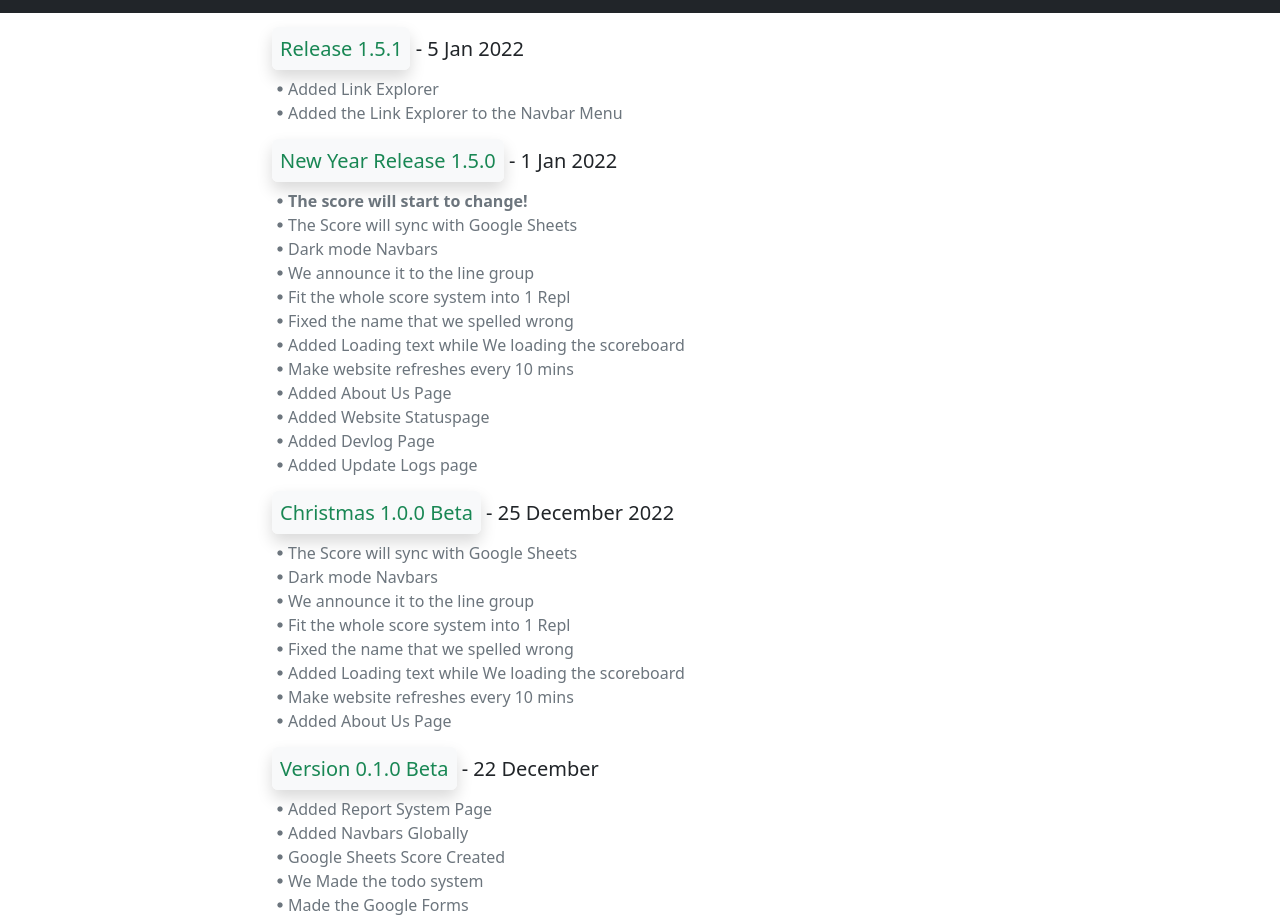
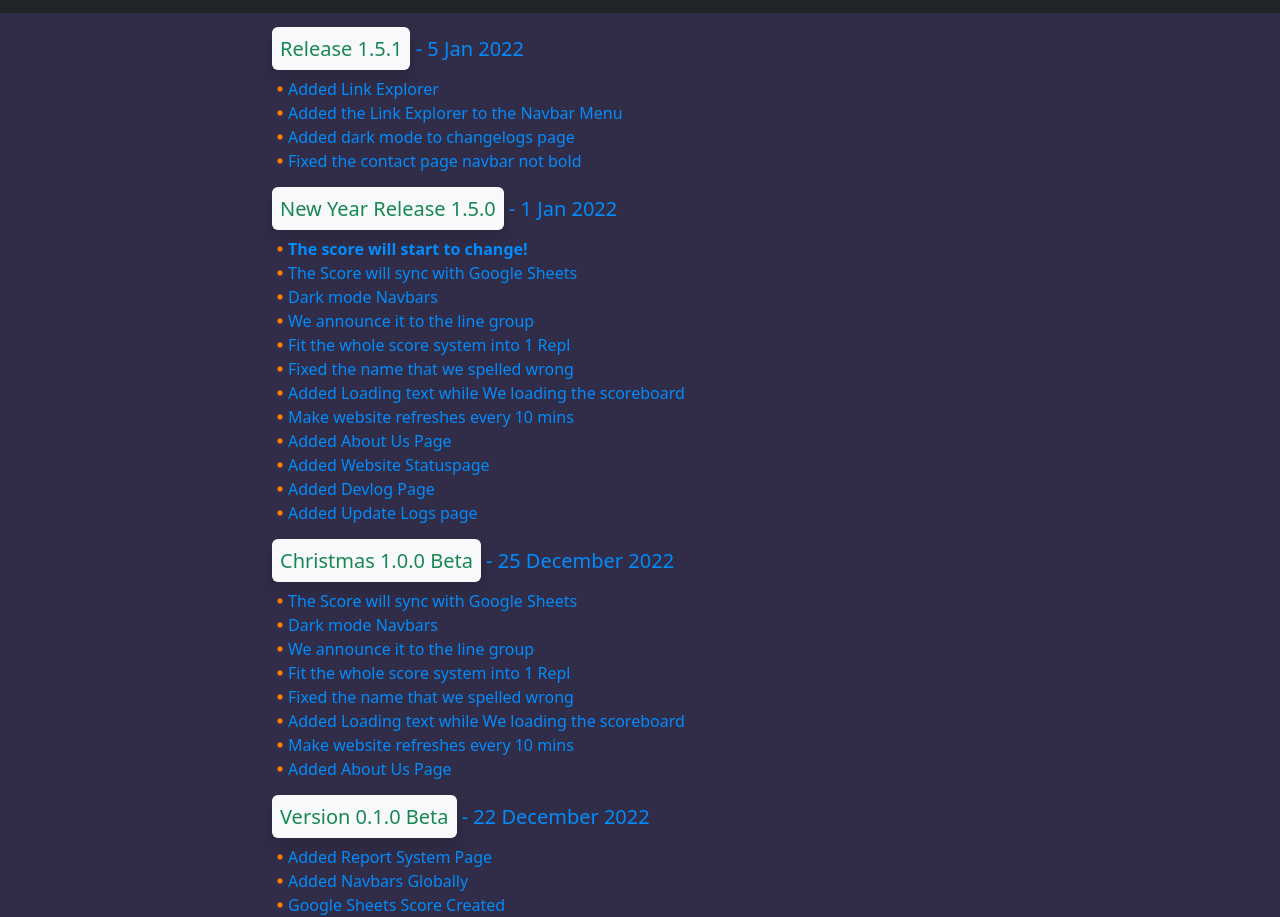
Before and after one commit to pickingname/scoresystem, a plain HTML site: page links/devlogs/updatelogs.html in a window 1280 px wide. Shown: the part 43-960 px from the top of the page. Drawn offline with nearby package versions, Linux system fonts and the light colour scheme.

Commit message:
made update log text easier to read

```diff
--- a/links/devlogs/updatelogs.html
+++ b/links/devlogs/updatelogs.html
@@ -7,6 +7,14 @@
     <title>Devlogs | Update Logs</title>
     <script src="https://cdn.jsdelivr.net/npm/bootstrap@5.2.3/dist/js/bootstrap.bundle.min.js" integrity="sha384-kenU1KFdBIe4zVF0s0G1M5b4hcpxyD9F7jL+jjXkk+Q2h455rYXK/7HAuoJl+0I4" crossorigin="anonymous"></script>
     <script src="https://ajax.googleapis.com/ajax/libs/jquery/3.6.1/jquery.min.js"></script>
+    <style>
+
+body {
+  background-color: #312c47;
+  color: #038cfc;
+}
+
+</style>
   </head>
   <body style="margin:0px">
     <nav class="navbar navbar-expand-lg navbar-dark bg-dark">
@@ -18,7 +26,7 @@
         <div class="collapse navbar-collapse" id="navbarSupportedContent">
           <ul class="navbar-nav me-auto mb-2 mb-lg-0">
             <li class="nav-item">
-              <a class="nav-link active text-light" aria-current="page" href="https://score.braindeadteam.repl.co/Html">Home</a>
+              <a class="nav-link active" aria-current="page" href="https://score.braindeadteam.repl.co/Html">Home</a>
             </li>
             <!--dropdownoptions here -->
             <li class="nav-item">
@@ -50,54 +58,55 @@
 
                     <h5 class="mt-4"> <span class="p-2 bg-light shadow rounded text-success">Release 1.5.1</span> - 5 Jan 2022</h5>
             <ul class="list-unstyled mt-3">
-              <li class="text-muted ml-3"><i class="mdi mdi-circle-medium mr-2"></i>Added Link Explorer</li>
-
-                <li class="text-muted ml-3"><i class="mdi mdi-circle-medium mr-2"></i>Added the Link Explorer to the Navbar Menu</li>
+              <li class="text ml-3"><i class="mdi mdi-circle-medium mr-2" style="color: #fc7b03"></i>Added Link Explorer</li>
+                <li class="text ml-3"><i class="mdi mdi-circle-medium mr-2" style="color: #fc7b03"></i>Added the Link Explorer to the Navbar Menu</li>
+              <li class="text ml-3"><i class="mdi mdi-circle-medium mr-2" style="color: #fc7b03"></i>Added dark mode to changelogs page</li>
+              <li class="text ml-3"><i class="mdi mdi-circle-medium mr-2" style="color: #fc7b03"></i>Fixed the contact page navbar not bold</li>
             </ul>
 
           <h5 class="mt-4"> <span class="p-2 bg-light shadow rounded text-success">New Year Release 1.5.0</span> - 1 Jan 2022</h5>
             <ul class="list-unstyled mt-3">
-              <li class="text-muted ml-3"><i class="mdi mdi-circle-medium mr-2"></i><strong>The score will start to change!</strong></li>
-                <li class="text-muted ml-3"><i class="mdi mdi-circle-medium mr-2"></i>The Score will sync with Google Sheets</li>
-                <li class="text-muted ml-3"><i class="mdi mdi-circle-medium mr-2"></i>Dark mode Navbars</li>
-                <li class="text-muted ml-3"><i class="mdi mdi-circle-medium mr-2"></i>We announce it to the line group</li>
-                <li class="text-muted ml-3"><i class="mdi mdi-circle-medium mr-2"></i>Fit the whole score system into 1 Repl</li>
-                <li class="text-muted ml-3"><i class="mdi mdi-circle-medium mr-2"></i>Fixed the name that we spelled wrong </li>
-                <li class="text-muted ml-3"><i class="mdi mdi-circle-medium mr-2"></i>Added Loading text while We loading the scoreboard</li>
-                <li class="text-muted ml-3"><i class="mdi mdi-circle-medium mr-2"></i>Make website refreshes every 10 mins</li>
-                <li class="text-muted ml-3"><i class="mdi mdi-circle-medium mr-2"></i>Added About Us Page</li>
-              <li class="text-muted ml-3"><i class="mdi mdi-circle-medium mr-2"></i>Added Website Statuspage</li>
-              <li class="text-muted ml-3"><i class="mdi mdi-circle-medium mr-2"></i>Added Devlog Page</li>
-              <li class="text-muted ml-3"><i class="mdi mdi-circle-medium mr-2"></i>Added Update Logs page</li>
+              <li class="text ml-3"><i class="mdi mdi-circle-medium mr-2" style="color: #fc7b03"></i><strong>The score will start to change!</strong></li>
+                <li class="text ml-3"><i class="mdi mdi-circle-medium mr-2" style="color: #fc7b03"></i>The Score will sync with Google Sheets</li>
+                <li class="text ml-3"><i class="mdi mdi-circle-medium mr-2" style="color: #fc7b03"></i>Dark mode Navbars</li>
+                <li class="text ml-3"><i class="mdi mdi-circle-medium mr-2" style="color: #fc7b03"></i>We announce it to the line group</li>
+                <li class="text ml-3"><i class="mdi mdi-circle-medium mr-2" style="color: #fc7b03"></i>Fit the whole score system into 1 Repl</li>
+                <li class="text ml-3"><i class="mdi mdi-circle-medium mr-2" style="color: #fc7b03"></i>Fixed the name that we spelled wrong </li>
+                <li class="text ml-3"><i class="mdi mdi-circle-medium mr-2" style="color: #fc7b03"></i>Added Loading text while We loading the scoreboard</li>
+                <li class="text ml-3"><i class="mdi mdi-circle-medium mr-2" style="color: #fc7b03"></i>Make website refreshes every 10 mins</li>
+                <li class="text ml-3"><i class="mdi mdi-circle-medium mr-2" style="color: #fc7b03"></i>Added About Us Page</li>
+              <li class="text ml-3"><i class="mdi mdi-circle-medium mr-2" style="color: #fc7b03"></i>Added Website Statuspage</li>
+              <li class="text ml-3"><i class="mdi mdi-circle-medium mr-2" style="color: #fc7b03"></i>Added Devlog Page</li>
+              <li class="text ml-3"><i class="mdi mdi-circle-medium mr-2" style="color: #fc7b03"></i>Added Update Logs page</li>
             </ul>
 
             <h5 class="mt-4"> <span class="p-2 bg-light shadow rounded text-success">Christmas 1.0.0 Beta</span> - 25 December 2022</h5>
             <ul class="list-unstyled mt-3">
-                <li class="text-muted ml-3"><i class="mdi mdi-circle-medium mr-2"></i>The Score will sync with Google Sheets</li>
-                <li class="text-muted ml-3"><i class="mdi mdi-circle-medium mr-2"></i>Dark mode Navbars</li>
-                <li class="text-muted ml-3"><i class="mdi mdi-circle-medium mr-2"></i>We announce it to the line group</li>
-                <li class="text-muted ml-3"><i class="mdi mdi-circle-medium mr-2"></i>Fit the whole score system into 1 Repl</li>
-                <li class="text-muted ml-3"><i class="mdi mdi-circle-medium mr-2"></i>Fixed the name that we spelled wrong </li>
-                <li class="text-muted ml-3"><i class="mdi mdi-circle-medium mr-2"></i>Added Loading text while We loading the scoreboard</li>
-                <li class="text-muted ml-3"><i class="mdi mdi-circle-medium mr-2"></i>Make website refreshes every 10 mins</li>
-                <li class="text-muted ml-3"><i class="mdi mdi-circle-medium mr-2"></i>Added About Us Page</li>
+                <li class="text ml-3"><i class="mdi mdi-circle-medium mr-2" style="color: #fc7b03"></i>The Score will sync with Google Sheets</li>
+                <li class="text ml-3"><i class="mdi mdi-circle-medium mr-2" style="color: #fc7b03"></i>Dark mode Navbars</li>
+                <li class="text ml-3"><i class="mdi mdi-circle-medium mr-2" style="color: #fc7b03"></i>We announce it to the line group</li>
+                <li class="text ml-3"><i class="mdi mdi-circle-medium mr-2" style="color: #fc7b03"></i>Fit the whole score system into 1 Repl</li>
+                <li class="text ml-3"><i class="mdi mdi-circle-medium mr-2" style="color: #fc7b03"></i>Fixed the name that we spelled wrong </li>
+                <li class="text ml-3"><i class="mdi mdi-circle-medium mr-2" style="color: #fc7b03"></i>Added Loading text while We loading the scoreboard</li>
+                <li class="text ml-3"><i class="mdi mdi-circle-medium mr-2" style="color: #fc7b03"></i>Make website refreshes every 10 mins</li>
+                <li class="text ml-3"><i class="mdi mdi-circle-medium mr-2" style="color: #fc7b03"></i>Added About Us Page</li>
             </ul>
 
-            <h5 class="mt-4"> <span class="p-2 bg-light shadow rounded text-success"> Version 0.1.0 Beta</span> - 22 December</h5>
+            <h5 class="mt-4"> <span class="p-2 bg-light shadow rounded text-success"> Version 0.1.0 Beta</span> - 22 December 2022</h5>
             <ul class="list-unstyled mt-3">
-                <li class="text-muted ml-3"><i class="mdi mdi-circle-medium mr-2"></i>Added Report System Page</li>
-                <li class="text-muted ml-3"><i class="mdi mdi-circle-medium mr-2"></i>Added Navbars Globally</li>
-                <li class="text-muted ml-3"><i class="mdi mdi-circle-medium mr-2"></i>Google Sheets Score Created</li>
-                <li class="text-muted ml-3"><i class="mdi mdi-circle-medium mr-2"></i>We Made the todo system</li>
-                <li class="text-muted ml-3"><i class="mdi mdi-circle-medium mr-2"></i>Made the Google Forms</li>
-                <li class="text-muted ml-3"><i class="mdi mdi-circle-medium mr-2"></i>Added Project Details page</li>
-                <li class="text-muted ml-3"><i class="mdi mdi-circle-medium mr-2"></i>Added Points <small>(score)</small> Scoreboard</li>
+                <li class="text ml-3"><i class="mdi mdi-circle-medium mr-2" style="color: #fc7b03"></i>Added Report System Page</li>
+                <li class="text ml-3"><i class="mdi mdi-circle-medium mr-2" style="color: #fc7b03"></i>Added Navbars Globally</li>
+                <li class="text ml-3"><i class="mdi mdi-circle-medium mr-2" style="color: #fc7b03"></i>Google Sheets Score Created</li>
+                <li class="text ml-3"><i class="mdi mdi-circle-medium mr-2" style="color: #fc7b03"></i>We Made the todo system</li>
+                <li class="text ml-3"><i class="mdi mdi-circle-medium mr-2" style="color: #fc7b03"></i>Made the Google Forms</li>
+                <li class="text ml-3"><i class="mdi mdi-circle-medium mr-2" style="color: #fc7b03"></i>Added Project Details page</li>
+                <li class="text ml-3"><i class="mdi mdi-circle-medium mr-2" style="color: #fc7b03"></i>Added Points <small>(score)</small> Scoreboard</li>
             </ul>
 
 
-            <h5 class="mt-4"> <span class="p-2 bg-light shadow rounded text-success">Version 0.0.0</span> - 21 December, 2022</h5>
+            <h5 class="mt-4"> <span class="p-2 bg-light shadow rounded text-success">Version 0.0.0</span> - 21 December 2022</h5>
             <ul class="list-unstyled mt-3">
-                <li class="text-muted ml-3"><i class="mdi mdi-circle-medium mr-2"></i>We started our Team</li><li class="text-muted ml-3"><i class="mdi mdi-circle-medium mr-2"></i>We got the website idea</li>
+                <li class="text ml-3"><i class="mdi mdi-circle-medium mr-2" style="color: #fc7b03"></i>We started our Team</li><li class="text ml-3"><i class="mdi mdi-circle-medium mr-2" style="color: #fc7b03"></i>We got the website idea</li>
             </ul>
         </div><!--end col-->
     </div><!--end row-->
```
